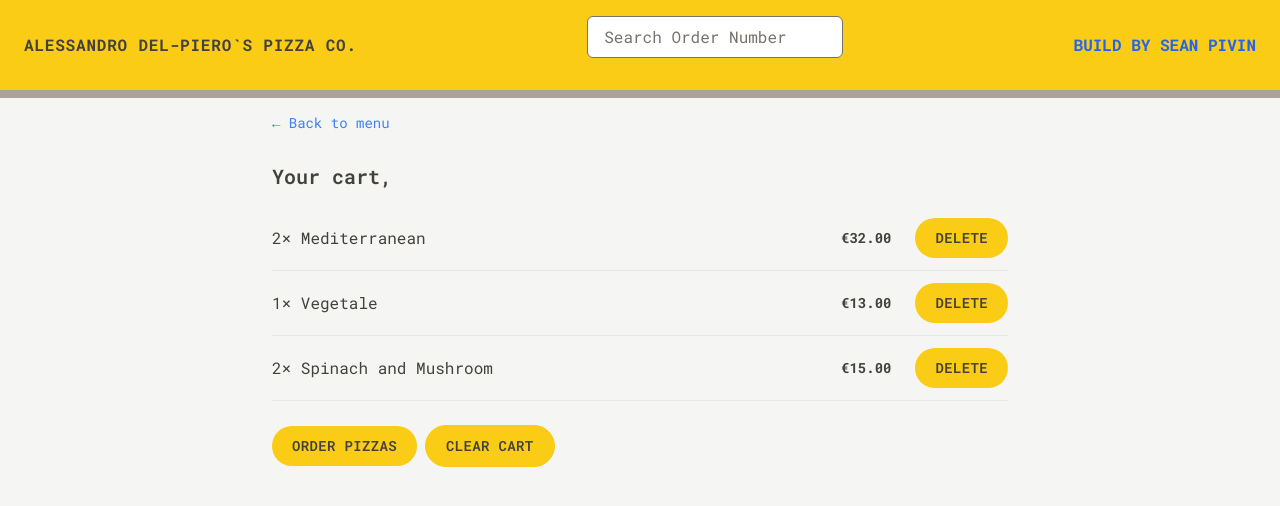
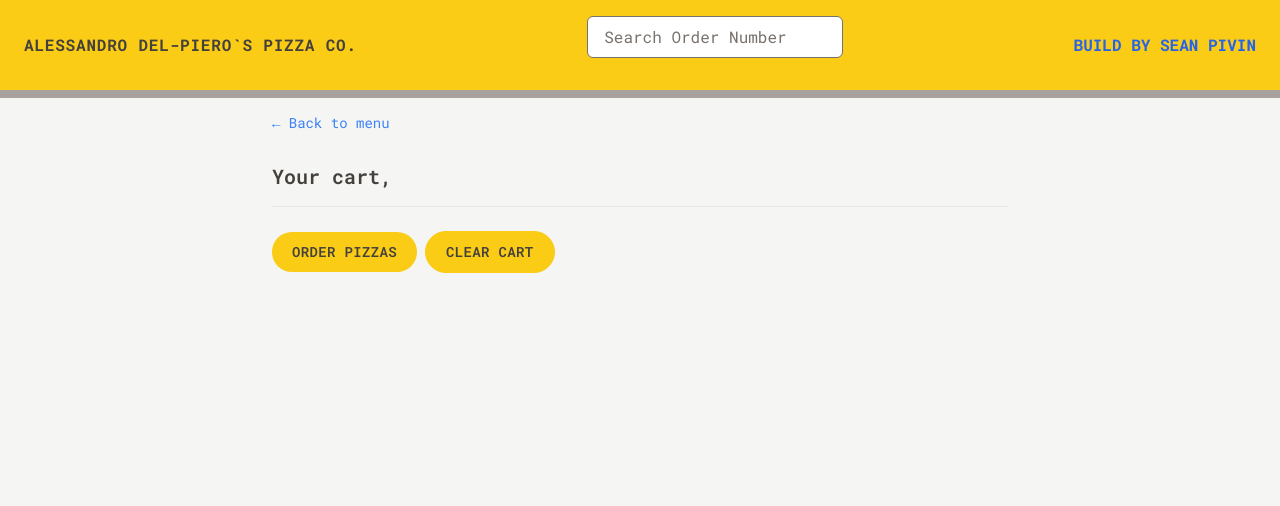
Before and after one commit to seanpivin/NY-Pizza, a React (Vite) app: page /cart in a window 1280 px wide. Shown: the top 506 px of the page. Built offline with nearby package versions, Linux system fonts and the light colour scheme.

Commit message:
clear cart and selectors from cartSlice

```diff
--- a/src/features/cart/Cart.jsx
+++ b/src/features/cart/Cart.jsx
@@ -1,35 +1,37 @@
-import { useSelector } from "react-redux";
+import { useSelector, useDispatch } from "react-redux";
 import LinkBtn from "../../ui/LinkBtn";
 import Btn from "../../ui/btn";
 import CartItem from "./CartItem";
+import { clearCart, getCart } from "./cartSlice";
 
-const fakeCart = [
-  {
-    pizzaId: 12,
-    name: "Mediterranean",
-    quantity: 2,
-    unitPrice: 16,
-    totalPrice: 32,
-  },
-  {
-    pizzaId: 6,
-    name: "Vegetale",
-    quantity: 1,
-    unitPrice: 13,
-    totalPrice: 13,
-  },
-  {
-    pizzaId: 11,
-    name: "Spinach and Mushroom",
-    quantity: 2,
-    unitPrice: 15,
-    totalPrice: 15,
-  },
-];
+// const fakeCart = [
+//   {
+//     pizzaId: 12,
+//     name: "Mediterranean",
+//     quantity: 2,
+//     unitPrice: 16,
+//     totalPrice: 32,
+//   },
+//   {
+//     pizzaId: 6,
+//     name: "Vegetale",
+//     quantity: 1,
+//     unitPrice: 13,
+//     totalPrice: 13,
+//   },
+//   {
+//     pizzaId: 11,
+//     name: "Spinach and Mushroom",
+//     quantity: 2,
+//     unitPrice: 15,
+//     totalPrice: 15,
+//   },
+// ];
 
 function Cart() {
   const username = useSelector((state) => state.user.username);
-  const cart = fakeCart;
+  const cart = useSelector(getCart);
+  const dispatch = useDispatch();
 
   return (
     <div className=" px-4 py-3">
@@ -48,7 +50,9 @@
           Order pizzas
         </Btn>
 
-        <Btn type="secondary">Clear cart</Btn>
+        <Btn type="secondary" onClick={() => dispatch(clearCart())}>
+          Clear cart
+        </Btn>
       </div>
     </div>
   );
--- a/src/features/cart/cartSlice.js
+++ b/src/features/cart/cartSlice.js
@@ -2,15 +2,6 @@
 
 const initialState = {
   cart: [],
-  //   cart: [
-  //     {
-  //       pizzaId: 12,
-  //       name: "Mediteranean",
-  //       quantity: 2,
-  //       unitPrice: 16,
-  //       totalPrice: 32,
-  //     },
-  //   ],
 };
 
 const cartSlice = createSlice({
@@ -54,7 +45,9 @@
 
 export default cartSlice.reducer;
 
-//self-reminder: use 'reselect' library to memoize the selectors
+//self-reminder: use 'reselect' library to memoize the
+
+export const getCart = (state) => state.cart.cart;
 
 export const getTotalCartQuantity = (state) =>
   state.cart.cart.reduce((sum, item) => sum + item.quantity, 0);
```
